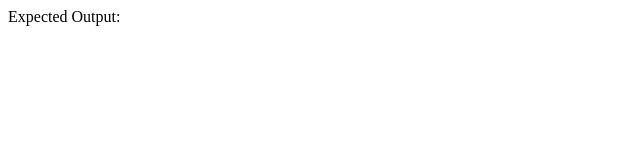
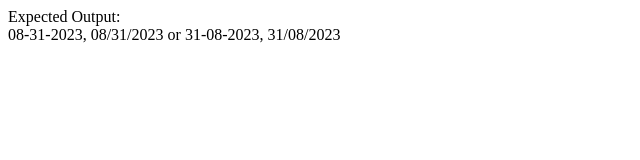
Before and after one commit to HamDade/Excercise, a plain HTML site: page 3-Current Date in formats/index.html in a window 1280 px wide. Shown: the whole page, without its empty margins (0-640 px from the left). Drawn offline with Linux system fonts and the light colour scheme.

Commit message:
made overly complicated(?) date outputs, different formats

```diff
--- a/3-Current Date in formats/index.html
+++ b/3-Current Date in formats/index.html
@@ -1,12 +1,12 @@
 <!DOCTYPE html>
 <html lang="en">
-<head>
-    <meta charset="UTF-8">
-    <meta name="viewport" content="width=device-width, initial-scale=1.0">
+  <head>
+    <meta charset="UTF-8" />
+    <meta name="viewport" content="width=device-width, initial-scale=1.0" />
     <title>Document</title>
-</head>
-<body>
+  </head>
+  <body>
     <div id="thing">Expected Output:</div>
     <script src="script.js"></script>
-</body>
+  </body>
 </html>
--- a/3-Current Date in formats/script.js
+++ b/3-Current Date in formats/script.js
@@ -1,4 +1,10 @@
 const date = new Date();
 console.log(date);
-let createButton = document.createElement("div");
-document.getElementById("thing").after(createButton);
+const month = date.toLocaleString("en-GB", { month: "2-digit" });
+const day = date.toLocaleString("en-GB", { day: "2-digit" });
+const year = date.toLocaleString("en-GB", { year: "numeric" });
+document
+  .getElementById("thing")
+  .after(
+    `${month}-${day}-${year}, ${month}/${day}/${year} or ${day}-${month}-${year}, ${day}/${month}/${year}`
+  );
```
